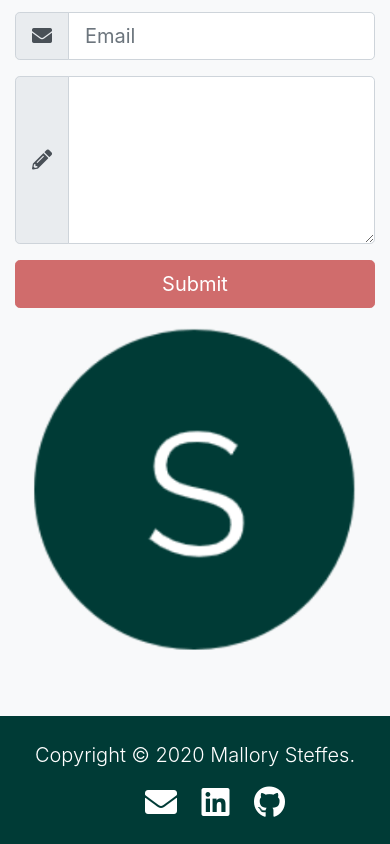
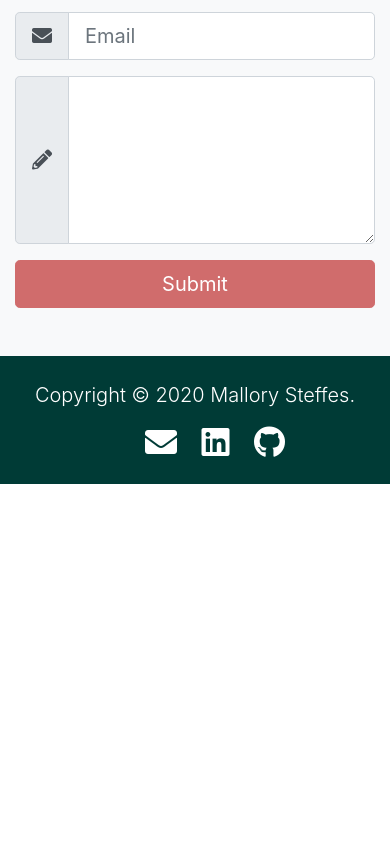
Before and after one commit to malloryrsteffes/summero, a plain HTML site: page index.html in a window 390 px wide. Shown: the part 5230-6074 px from the top of the page. After the commit the page ends 5714 px from the top, so only its background shows below. Drawn offline with nearby package versions, Linux system fonts and the light colour scheme.

Commit message:
tiny mobile tweaks

```diff
--- a/index.html
+++ b/index.html
@@ -460,7 +460,7 @@
           </form>
       </div>
       <div class="col-lg-3 align-self-center">
-        <img src="img/slogo.png" alt="" class="img-fluid">
+        <img src="img/slogo.png" alt="" class="img-fluid d-none d-lg-block">
       </div>
     </section>
     <!-- END CONTACT -->
```
